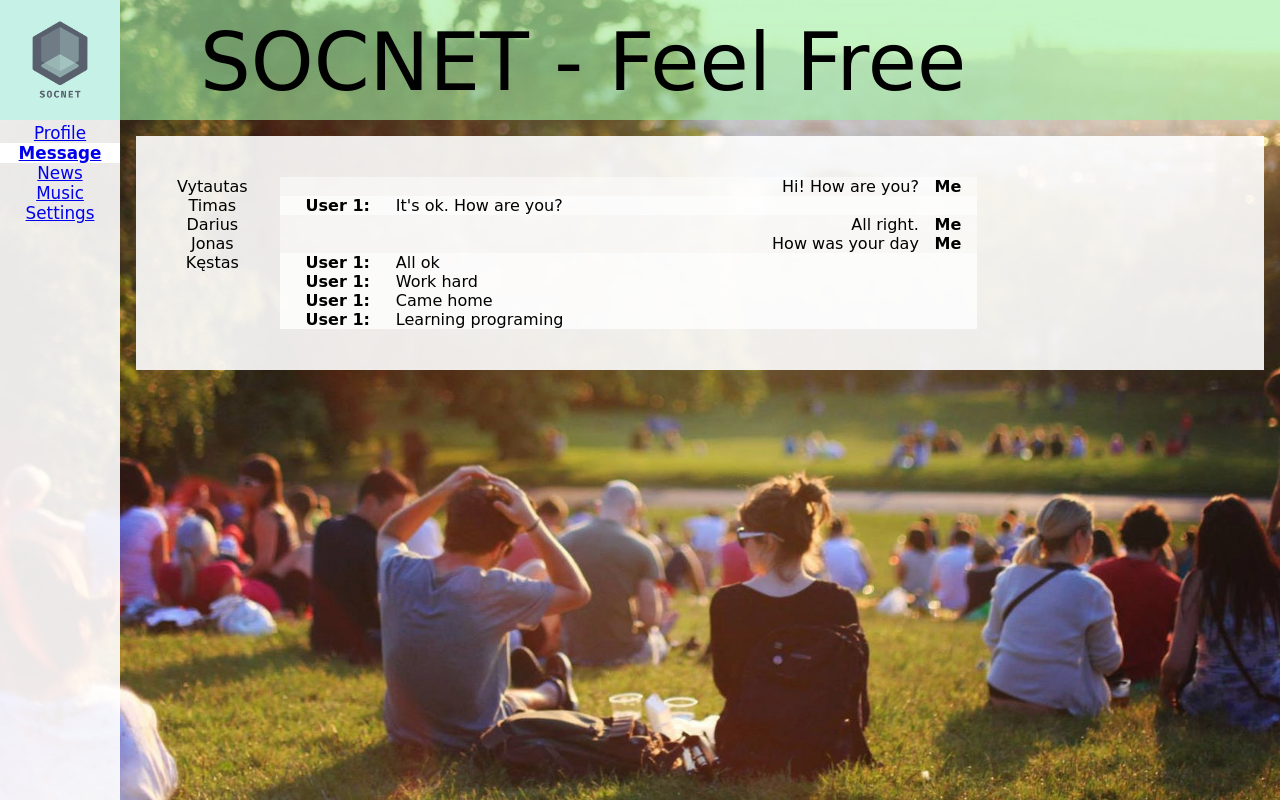
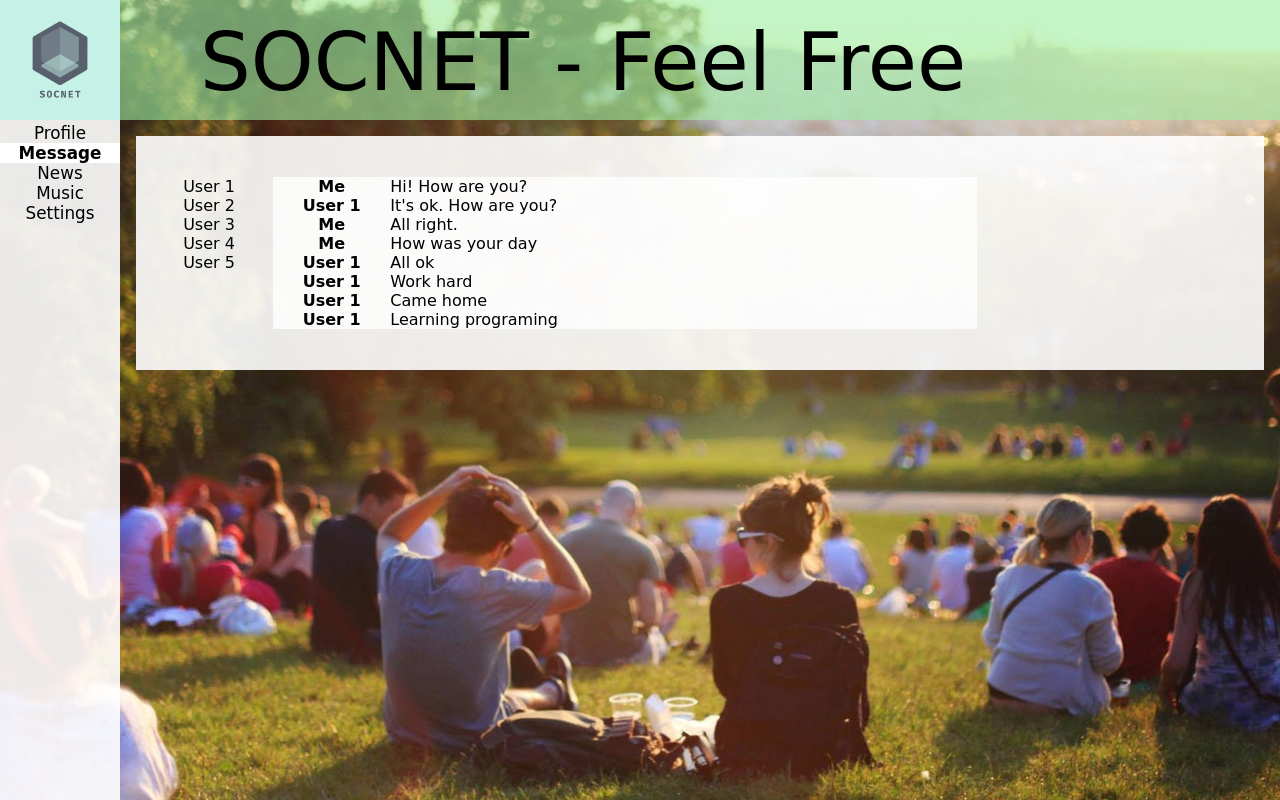
Before and after one commit to brainthief/socnet, a React (Create React App) app: page /dialogs in a window 1280 px wide. Built offline with nearby package versions, Linux system fonts and the light colour scheme.

Commit message:
refactoring

```diff
--- a/src/App.js
+++ b/src/App.js
@@ -17,15 +17,12 @@ const App = (props) => {
         <Header />
         <Navbar />
         <div className='content'>
-          <Route path="/profile" component={Profile} />
-          <Route path="/dialogs" component={Dialogs} />
+          <Route path="/profile" render={ () => <Profile profilePage={profilePage} />} />
+          <Route path="/dialogs" render={ () => <Dialogs dialogPage={dialogPage} />} />
           <Route path="/music" component={Music} />
           <Route path="/news" component={News} />
           <Route path="/settings" component={Settings} />
-          {/* <Profile profilePage={profilePage} /> */}
-          {/* <Dialogs dialogPage={dialogPage} /> */}
         </div>
-
       </div>
     </BrowserRouter>
   );
--- a/src/components/Dialogs/Dialogs.jsx
+++ b/src/components/Dialogs/Dialogs.jsx
@@ -2,65 +2,40 @@ import React from 'react'
 import css from './Dialogs.module.css'
 import { NavLink } from 'react-router-dom'
 
+const DialogItem = ({ name, id }) => {
+ return <div><NavLink to={'/dialogs/' + id} activeClassName={css.active} >{name} </NavLink></div>
+}
+
+const Message = ({ author, msg, me }) => {
+ return <div className={me === 1 ? css.msgMy : css.msgOther}>
+  <div className={css.author}>{author}</div>
+  <div className={css.msg}>{msg}</div>
+ </div>
+}
+
 const Dialogs = (props) => {
- // const { userList, chat } = props.dialogPage;
-
- const userList = ['Vytautas', 'Timas', 'Darius', 'Jonas', 'Kęstas']
- const chat = [
-  ['Me', 'Hi! How are you?'],
-  ['User 1', `It's ok. How are you?`],
-  ['Me', 'All right.'],
-  ['Me', 'How was your day'],
-  ['User 1', `All ok`],
-  ['User 1', `Work hard`],
-  ['User 1', `Came home`],
-  ['User 1', `Learning programing`],
- ];
+ const { userList, chat } = props.dialogPage;
  return (
   <div className={css.content}>
    <div className={css.contentText}>
     <div className={css.dialogWrap}>
      <div className={css.peopleList}>
-      <div><NavLink to='/dialogs/0' activeClassName={css.active} >{userList[0]} </NavLink></div>
-      <div><NavLink to='/dialogs/1' activeClassName={css.active} >{userList[1]} </NavLink></div>
-      <div><NavLink to='/dialogs/2' activeClassName={css.active} >{userList[2]} </NavLink></div>
-      <div><NavLink to='/dialogs/3' activeClassName={css.active} >{userList[3]} </NavLink></div>
-      <div><NavLink to='/dialogs/4' activeClassName={css.active} >{userList[4]} </NavLink></div>
-      <div><NavLink to='/dialogs/5' activeClassName={css.active} >{userList[5]} </NavLink></div>
+      <DialogItem name={userList[0]} id="0" />
+      <DialogItem name={userList[1]} id="1" />
+      <DialogItem name={userList[2]} id="2" />
+      <DialogItem name={userList[3]} id="3" />
+      <DialogItem name={userList[4]} id="4" />
+      <DialogItem name={userList[5]} id="5" />
      </div>
      <div className={css.messageList}>
-      <div className={css.msgMy}>
-       <div className={css.author}>{chat[0][0]}</div>
-       <div className={css.msg}>{chat[0][1]}</div>
-      </div>
-      <div className={css.msgOther}>
-       <div className={css.author}>{chat[1][0]}:</div>
-       <div className={css.msg}>{chat[1][1]}</div>
-      </div>
-      <div className={css.msgMy}>
-       <div className={css.author}>{chat[2][0]}</div>
-       <div className={css.msg}>{chat[2][1]}</div>
-      </div>
-      <div className={css.msgMy}>
-       <div className={css.author}>{chat[3][0]}</div>
-       <div className={css.msg}>{chat[3][1]}</div>
-      </div>
-      <div className={css.msgOther}>
-       <div className={css.author}>{chat[4][0]}:</div>
-       <div className={css.msg}>{chat[4][1]}</div>
-      </div>
-      <div className={css.msgOther}>
-       <div className={css.author}>{chat[5][0]}:</div>
-       <div className={css.msg}>{chat[5][1]}</div>
-      </div>
-      <div className={css.msgOther}>
-       <div className={css.author}>{chat[6][0]}:</div>
-       <div className={css.msg}>{chat[6][1]}</div>
-      </div>
-      <div className={css.msgOther}>
-       <div className={css.author}>{chat[7][0]}:</div>
-       <div className={css.msg}>{chat[7][1]}</div>
-      </div>
+      <Message author={chat[0][0]} msg={chat[0][1]} me="1" />
+      <Message author={chat[1][0]} msg={chat[1][1]} me="0" />
+      <Message author={chat[2][0]} msg={chat[2][1]} me="1" />
+      <Message author={chat[3][0]} msg={chat[3][1]} me="1" />
+      <Message author={chat[4][0]} msg={chat[4][1]} me="0" />
+      <Message author={chat[5][0]} msg={chat[5][1]} me="0" />
+      <Message author={chat[6][0]} msg={chat[6][1]} me="0" />
+      <Message author={chat[7][0]} msg={chat[7][1]} me="0" />
      </div>
     </div>
    </div>
--- a/src/components/Navbar/Navbar.module.css
+++ b/src/components/Navbar/Navbar.module.css
@@ -13,6 +13,11 @@
 
 }
 
+.item a {
+ text-decoration: none;
+ color: black;
+}
+
 
 
 .active {
--- a/src/components/Profile/Profile.jsx
+++ b/src/components/Profile/Profile.jsx
@@ -1,26 +1,15 @@
 import React from 'react'
 import css from './Profile.module.css'
 import MyPosts from "./MyPosts/MyPosts"
+import ProfileInfo from "./ProfileInfo/ProfileInfo"
 
 const Profile = (props) => {
- // const profilePage = props.profilePage;
+ const profilePage = props.profilePage;
 
- const profilePage = {
-  title: 'My posts',
-  comments: [
-   ['all ok ;)', '5'],
-   [':D', '0'],
-   [':)', '10'],
-   ['I am alone', '57'],
-   ['How are you', '17'],
-   [`Its 'my first post`, '7']
-  ]
- }
  return (
   <div className={css.content}>
    <div className={css.contentText}>
-    <div className={css.profImg}></div>
-    <div>avt + description</div>
+    <ProfileInfo link={css.profImg} />
     <MyPosts profilePage={profilePage} />
    </div>
   </div >
--- /dev/null
+++ b/src/components/Profile/ProfileInfo/ProfileInfo.jsx
@@ -0,0 +1,12 @@
+import React from 'react'
+
+const ProfileInfo = (props) => {
+ return (
+  <div>
+   <div className={props.link}></div>
+   <div>avt + description</div>
+  </div>
+ )
+}
+
+export default ProfileInfo
```
Also changed, not shown: src/components/Profile/ProfileInfo/ProfileInfo.module.css (added, +18 -0 lines).
